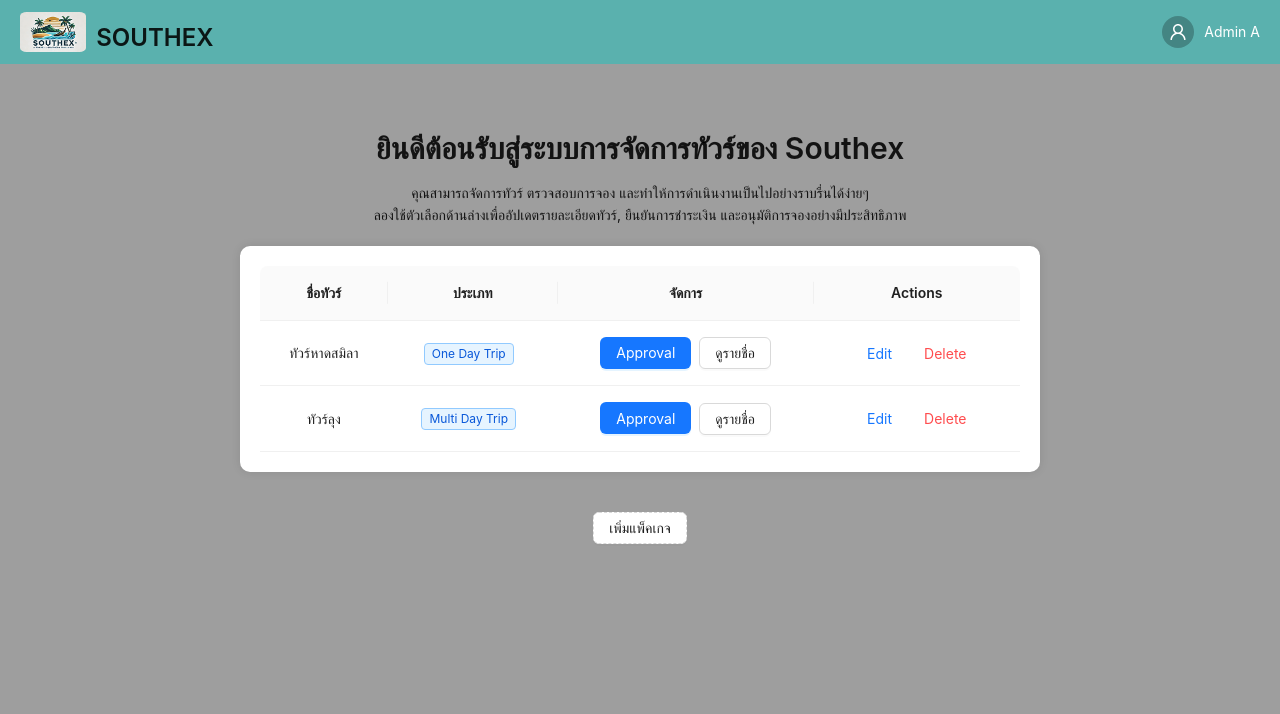
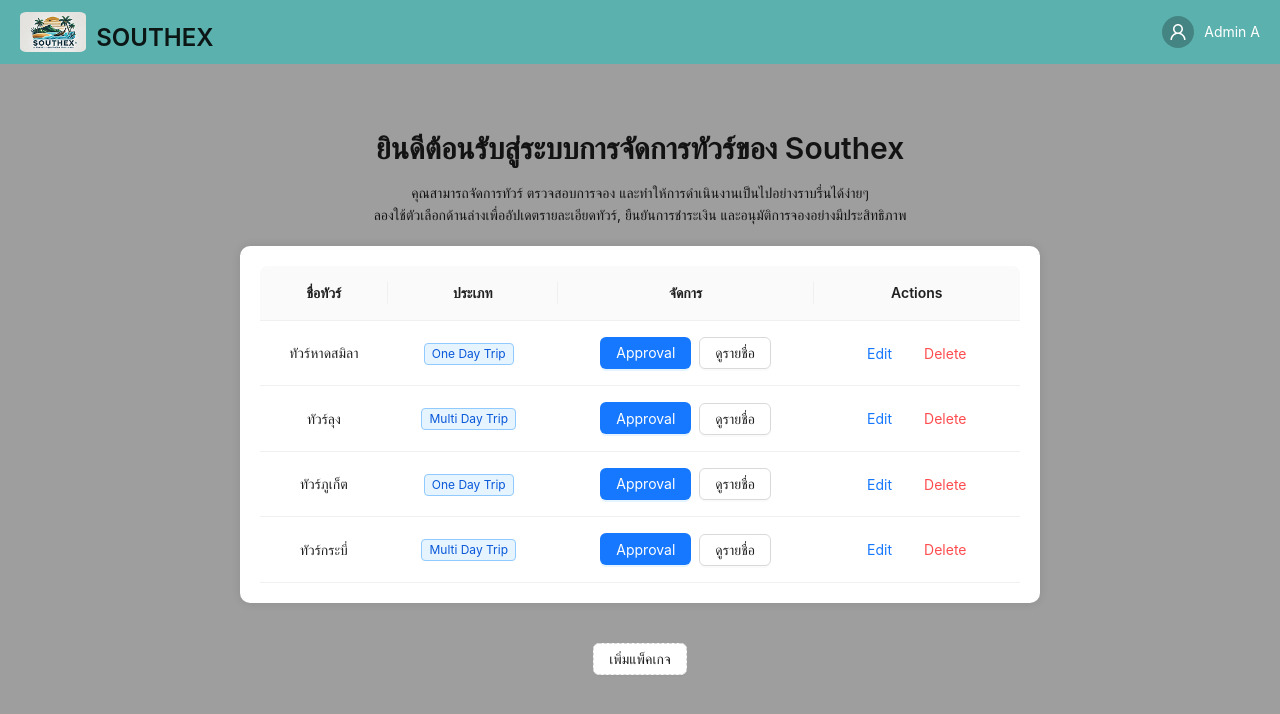
Before and after one commit to OnlineTravelBooking/Online-Travel-Booking, a React (Create React App) app in the folder front-end/: page / in a window 1280 px wide. Shown: the top 714 px of the page. Built offline with nearby package versions, Linux system fonts and the light colour scheme.

Commit message:
add react-router-dom

```diff
--- a/front-end/src/component/AdminDashboard.js
+++ b/front-end/src/component/AdminDashboard.js
@@ -1,4 +1,5 @@
 import React from "react";
+import { BrowserRouter as Router, Routes, Route, Link } from "react-router-dom";
 import { Layout, Table, Typography, Avatar, Button, Tag } from "antd";
 import { UserOutlined } from "@ant-design/icons";
 
@@ -26,7 +27,7 @@ const columns = [
         render: () => (
             <>
                 <Button type="primary" style={{ marginRight: 8 }}>Approval</Button>
-                <Button type="default">ดูรายชื่อ</Button>
+                <Link to="/tour-list"><Button type="default">ดูรายชื่อ</Button></Link>
             </>
         ),
     },
@@ -54,6 +55,16 @@ const data = [
         name: "ทัวร์ลุง",
         type: "Multi Day Trip",
     },
+    {
+        key: "3",
+        name: "ทัวร์ภูเก็ต",
+        type: "One Day Trip",
+    },
+    {
+        key: "4",
+        name: "ทัวร์กระบี่",
+        type: "Multi Day Trip",
+    }
 ];
 
 const AdminDashboard = () => {
@@ -61,7 +72,7 @@ const AdminDashboard = () => {
         <Layout className="admin-layout">
             <Header className="admin-header">
                 <div className="header-left">
-                    <img src="/southtex_logo.png" alt="SOUTHEX" className="admin-logo"/>
+                    <img src="/southtex_logo.png" alt="SOUTHEX" className="admin-logo" />
                     <Title level={3} className="header-title">SOUTHEX</Title>
                 </div>
                 <div className="header-right">
@@ -70,7 +81,6 @@ const AdminDashboard = () => {
                 </div>
             </Header>
 
-            {/* Content */}
             <Content className="admin-content">
                 <Title level={2} className="admin-welcome-title">ยินดีต้อนรับสู่ระบบการจัดการทัวร์ของ Southex</Title>
                 <Text>
@@ -78,7 +88,6 @@ const AdminDashboard = () => {
                     ลองใช้ตัวเลือกด้านล่างเพื่ออัปเดตรายละเอียดทัวร์, ยืนยันการชำระเงิน และอนุมัติการจองอย่างมีประสิทธิภาพ
                 </Text>
 
-                {/* Tour List Table */}
                 <div className="table-container">
                     <Table columns={columns} dataSource={data} pagination={false} />
                 </div>
@@ -89,4 +98,26 @@ const AdminDashboard = () => {
     );
 };
 
-export default AdminDashboard;
+const TourList = () => (
+    <Layout>
+        <Content style={{ padding: "20px" }}>
+            <Title level={2}>รายชื่อทัวร์</Title>
+            <Link to="/">
+                <Button type="primary" icon={<UserOutlined />}>กลับไปที่ Dashboard</Button>
+            </Link>
+        </Content>
+    </Layout>
+);
+
+const App = () => {
+    return (
+        <Router>
+            <Routes>
+                <Route path="/" element={<AdminDashboard />} />
+                <Route path="/tour-list" element={<TourList />} />
+            </Routes>
+        </Router>
+    );
+};
+
+export default App;
```
